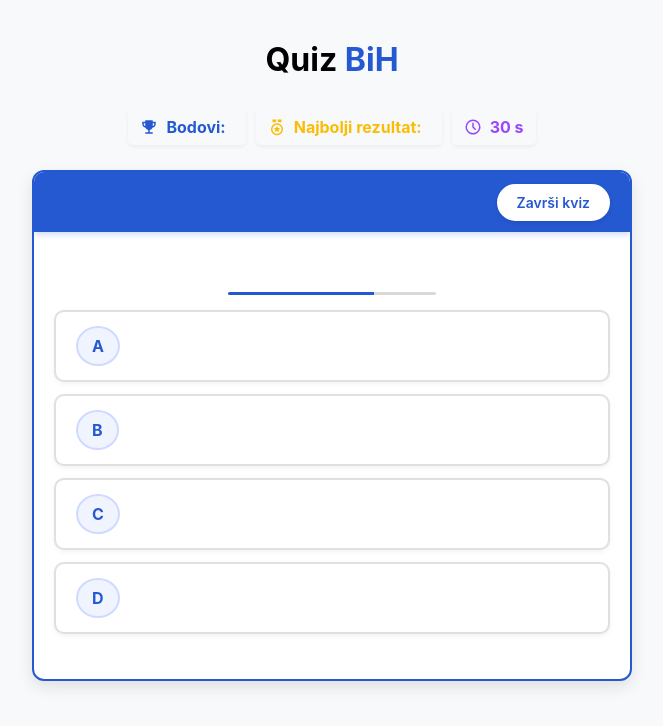
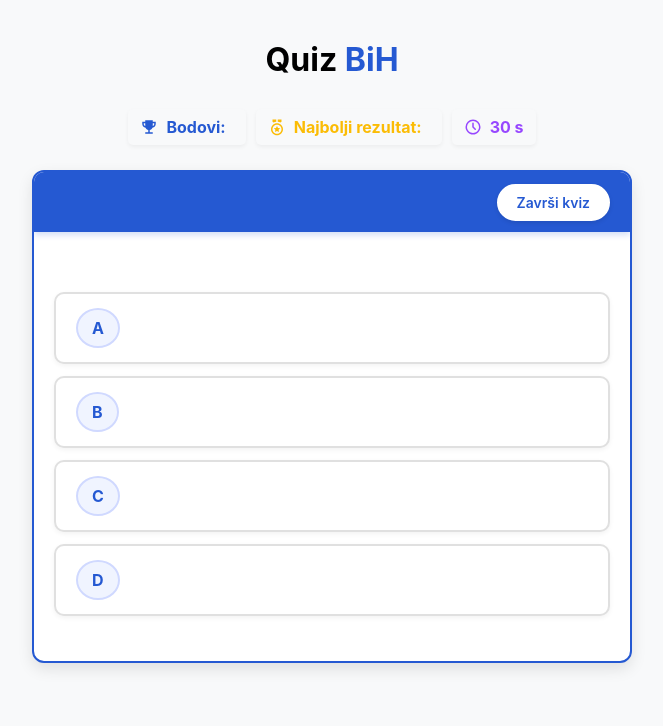
Before and after one commit to ismihanass/kviz, a plain HTML site: page htmls/game.html in a window 1280 px wide. Shown: the whole page, without its empty margins (308-971 px from the left). Drawn offline with Linux system fonts and the light colour scheme; no server answers; sample sign-in values are in the browser's storage.

Commit message:
line removed

```diff
--- a/htmls/game.html
+++ b/htmls/game.html
@@ -27,7 +27,6 @@
       </div>
       <p class="text-content">
       </p>
-      <div class="linija"></div>
       <div class="options">
         <button class="option-btn"><span>A</span> </button>
         <button class="option-btn"><span>B</span> </button>
```
